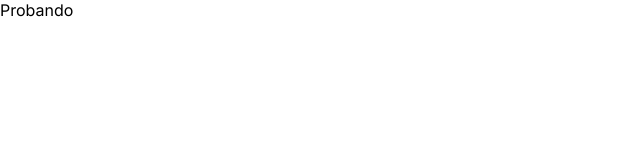
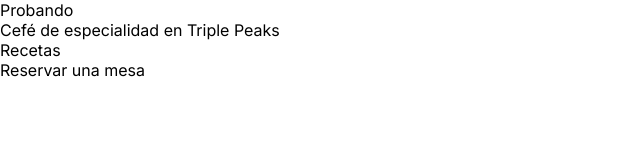
Before and after one commit to MarioPiurano/web_project_coffeeshop, a plain HTML site: page index.html in a window 1280 px wide. Shown: the whole page, without its empty margins (0-640 px from the left). Drawn offline with Linux system fonts and the light colour scheme.

Commit message:
otra correccion

```diff
--- a/index.html
+++ b/index.html
@@ -21,20 +21,14 @@
   <body>
     <div class="page">
       Probando
-      <header class="page__header"></header>
+      <header class="page__header">Cefé de especialidad en Triple Peaks</header>
 
       <main class="page__content">
-        <div
-          class="page__content__section page__content__section-recipes"
-        ></div>
-        <div
-          class="page__content__section page__content__section-reservation"
-        ></div>
+        <div class="page__content__section-recipes">Recetas</div>
+        <div class="page__content__section-reservation">Reservar una mesa</div>
       </main>
 
       <div class="page__footer"></div>
     </div>
   </body>
-
-  <div class="footer"></div>
 </html>
```
